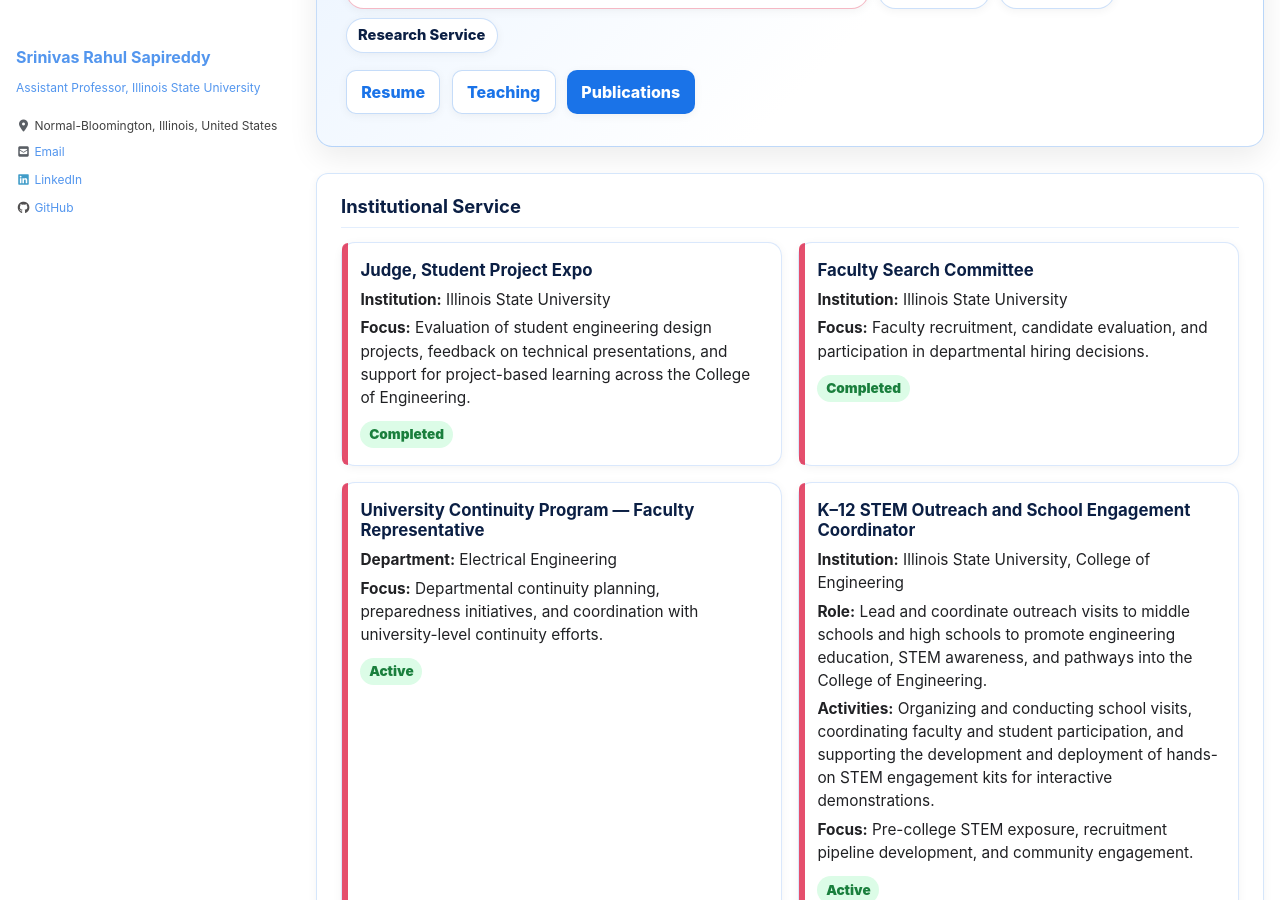
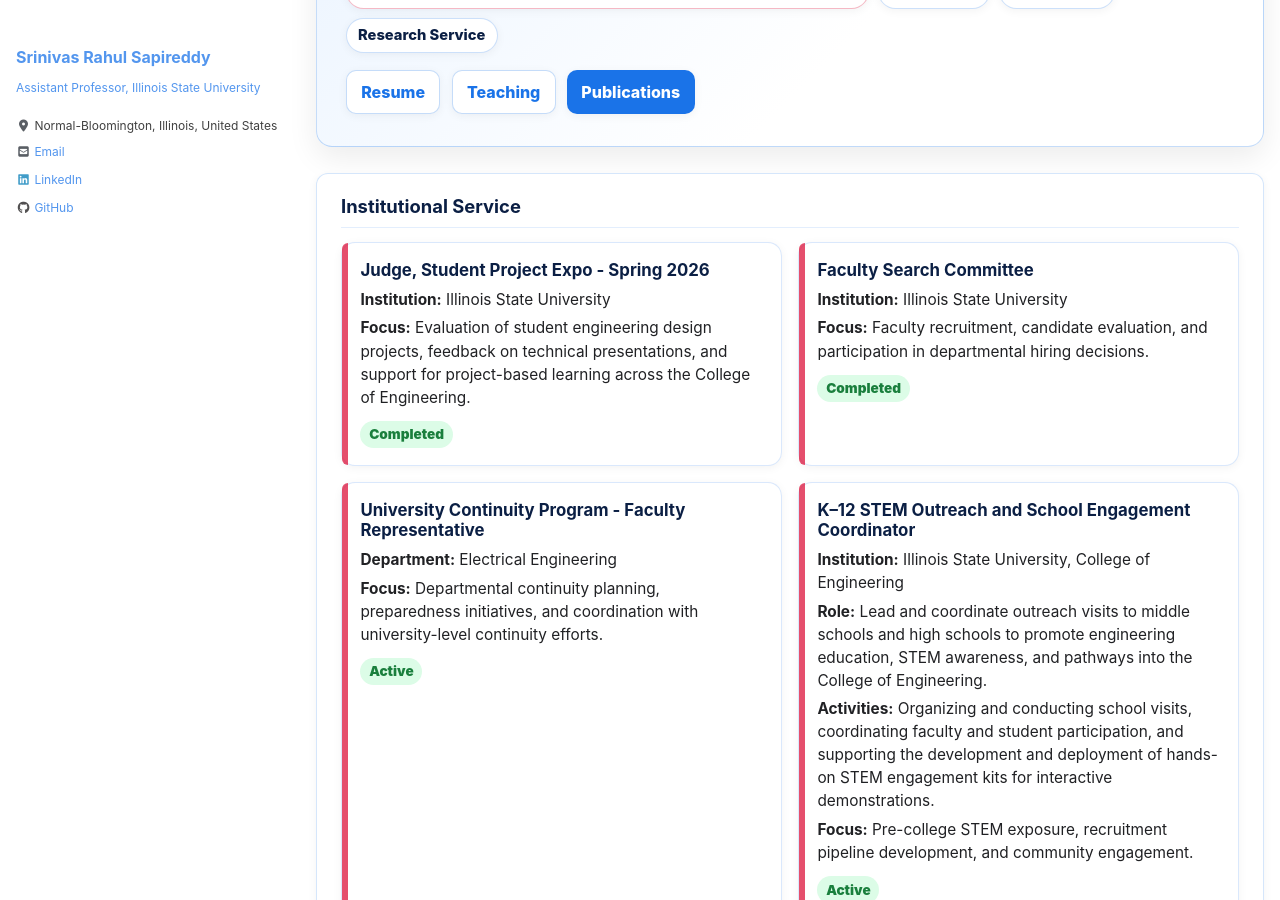
Before and after one commit to srsapireddy/srsapireddy.github.io, a Jekyll site: the page built from _pages/service.md, in a window 1280 px wide and 900 px high, scrolled down 302 px. Built offline with Jekyll 4.4.1, drawn with Linux system fonts in a browser that asks for light colours; cached includes are drawn as plain includes; nearby versions of some CDN libraries.

Commit message:
Update service.md

```diff
--- a/_pages/service.md
+++ b/_pages/service.md
@@ -222,7 +222,7 @@
   <div class="service-grid">
 
     <div class="service-card isu">
-      <h4>Judge, Student Project Expo</h4>
+      <h4>Judge, Student Project Expo - Spring 2026</h4>
       <p class="meta"><strong>Institution:</strong> Illinois State University</p>
       <p><strong>Focus:</strong> Evaluation of student engineering design projects, feedback on technical presentations, and support for project-based learning across the College of Engineering.</p>
       <span class="pill active">Completed</span>
@@ -236,7 +236,7 @@
     </div>
 
     <div class="service-card isu">
-      <h4>University Continuity Program — Faculty Representative</h4>
+      <h4>University Continuity Program - Faculty Representative</h4>
       <p class="meta"><strong>Department:</strong> Electrical Engineering</p>
       <p><strong>Focus:</strong> Departmental continuity planning, preparedness initiatives, and coordination with university-level continuity efforts.</p>
       <span class="pill active">Active</span>
```
